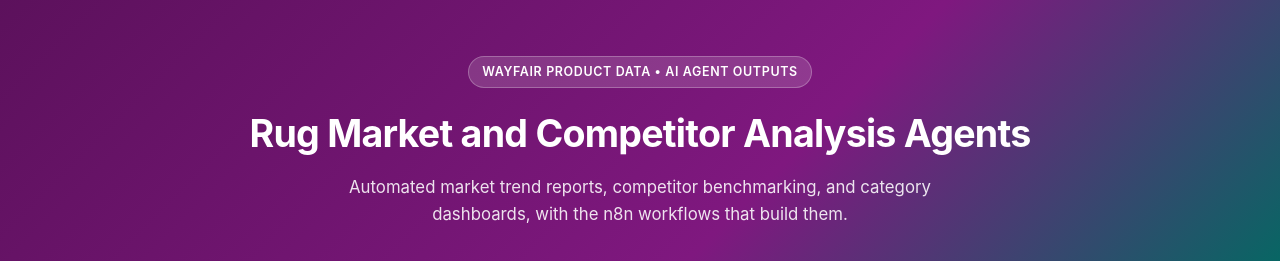
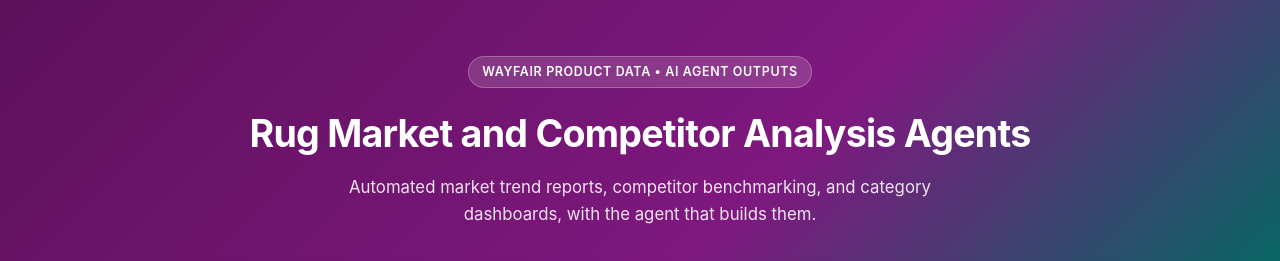
Before and after one commit to JFivelsdal/WF-trendCompAgent, a plain HTML site: page index.html in a window 1280 px wide. Shown: the top 261 px of the page. Drawn offline with Linux system fonts and the light colour scheme.

Commit message:
Update index.html

```diff
--- a/index.html
+++ b/index.html
@@ -11,7 +11,7 @@
   <div class="hero-inner">
     <span class="eyebrow">Wayfair Product Data &bull; AI Agent Outputs</span>
     <h1>Rug Market and Competitor Analysis Agents</h1>
-    <p class="subtitle">Automated market trend reports, competitor benchmarking, and category dashboards, with the n8n workflows that build them.</p>
+    <p class="subtitle">Automated market trend reports, competitor benchmarking, and category dashboards, with the agent that builds them.</p>
   </div>
 </header>
 
```
